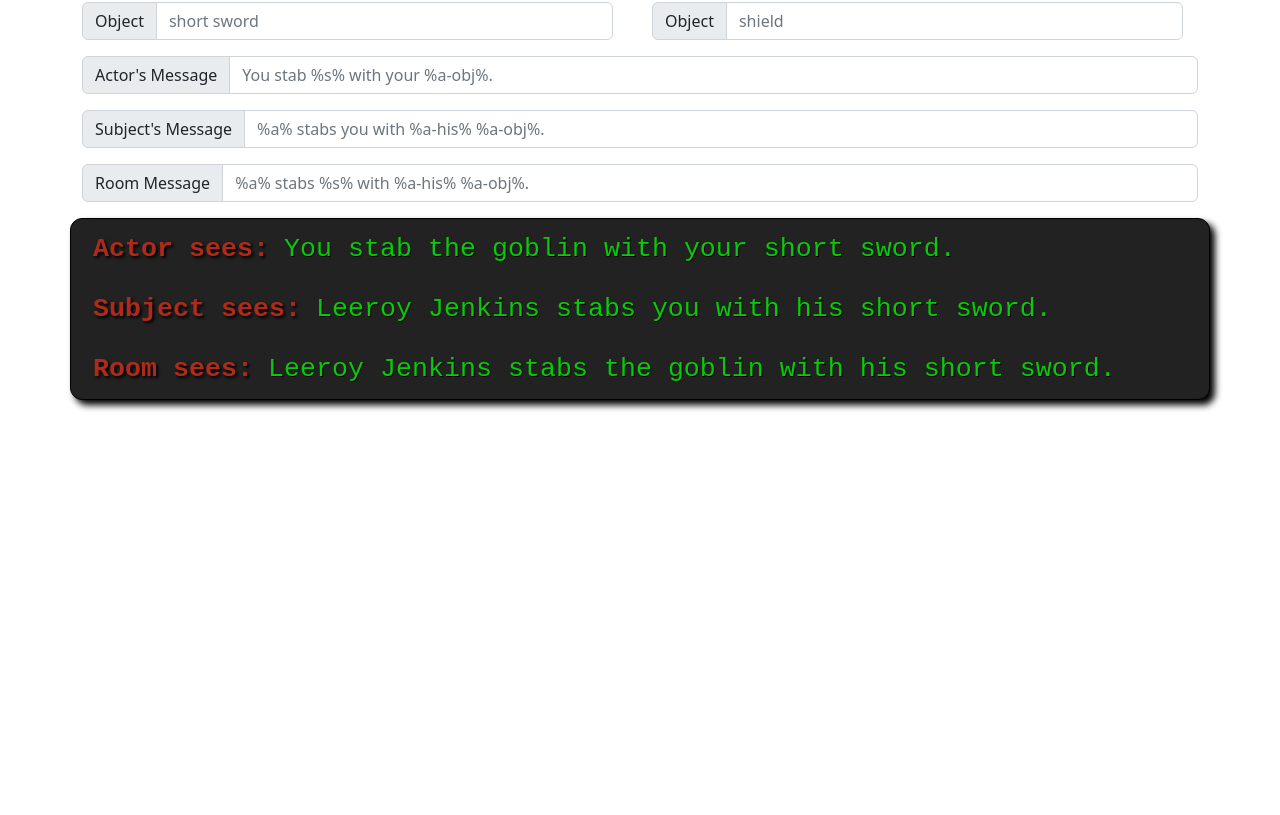
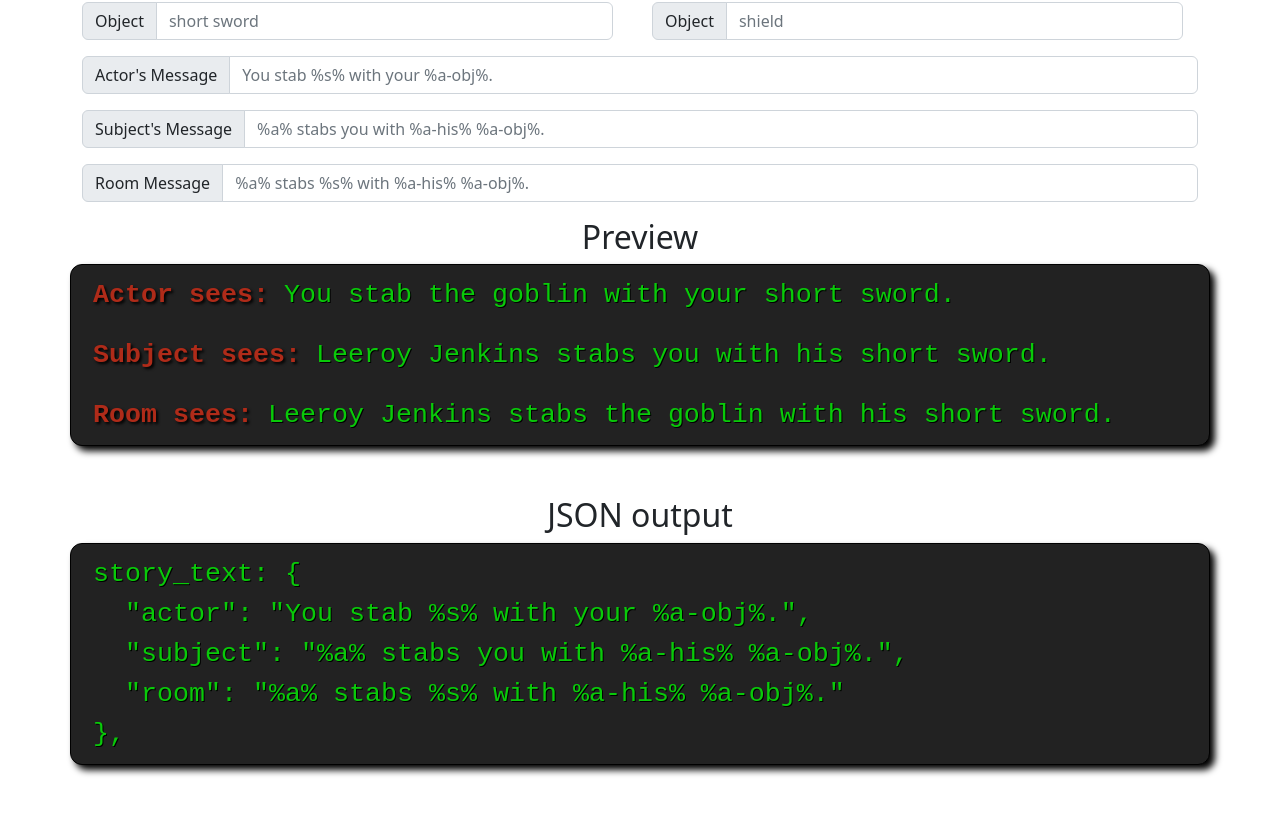
Before and after one commit to xentropy-git/tbg-message-template-tool, a React (Create React App) app: page / in a window 1280 px wide. Shown: the part 613-1428 px from the top of the page. Before the commit the page ends 1063 px from the top, so only its background shows below. Built offline with nearby package versions, Linux system fonts and the light colour scheme.

Commit message:
Added JSON output for copy/pasta to game assets

```diff
--- a/src/App.css
+++ b/src/App.css
@@ -73,3 +73,15 @@ main {
   font-weight: bold;
   text-shadow: 2px 2px 3px #000000;
 }
+
+.json-output {
+  color: rgb(9, 202, 9);
+  font-family: "Courier New", Courier, monospace;
+  font-size: 20pt;
+  text-align: left;
+  padding: 10px;
+  text-shadow: 1px 1px #000000;
+  white-space: pre-wrap;
+  word-wrap: break-word;
+  overflow-x: auto;
+}
--- a/src/App.js
+++ b/src/App.js
@@ -61,7 +61,7 @@ function App() {
 
         <Messages messages={messages} onChange={setMessages} />
       </Container>
-
+      <h2>Preview</h2>
       <Container className="output-container">
         <div className="output">
           <span className="output-pov">Actor sees:</span>
@@ -76,6 +76,12 @@ function App() {
           {parsed.room}
         </div>
       </Container>
+      <h2>JSON output</h2>
+      <Container className="output-container">
+        <div className="json-output">
+          story_text: {JSON.stringify(messages, null, 2)},
+        </div>
+      </Container>
     </>
   );
 }
--- a/src/parse-text.js
+++ b/src/parse-text.js
@@ -96,7 +96,6 @@ export function genderReflexive(gender) {
 }
 
 /** @typedef {{ name: string; gender: string; object: string}} ObjectState */
-
 /**
  * @param {ObjectState} actorState
  * @param {ObjectState} subjectState
@@ -104,7 +103,7 @@ export function genderReflexive(gender) {
  * @returns {string} formatted message
  */
 export function parseText(actorState, subjectState, message) {
-  if (message.length === 0) return "";
+  if (message.length <= 1) return "";
   const matchText = {
     "%a%": actorState.name,
     "%as%": possessiveName(actorState.name),
```
